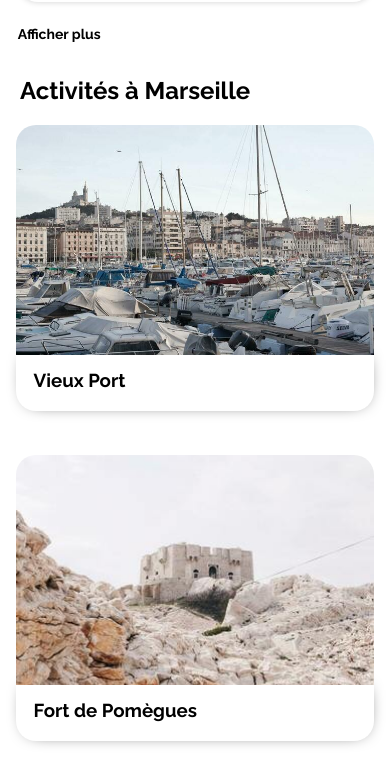
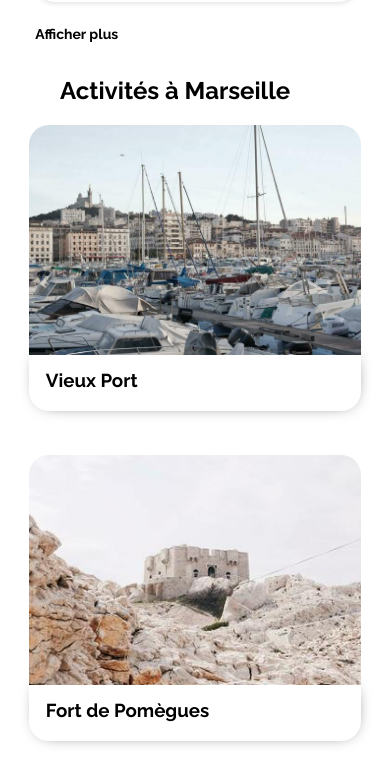
Before and after one commit to AdrienDev91/AdrienHartmann-2-21-05-2021, a plain HTML site: page index.html in a window 390 px wide. Shown: the part 3053-3836 px from the top of the page. Drawn offline with Linux system fonts and the light colour scheme.

Commit message:
Ajustements titre et tailles images en mobile

```diff
--- a/index.html
+++ b/index.html
@@ -296,14 +296,9 @@
 
         <!--Bloc3 "Activités à Marseille"-->
 
-        <h2 class="title-h2_bloc">Activités à Marseille</h2>
-
-
+        <h2 class="title-h2-act">Activités à Marseille</h2>
 
         <div class="container-activites">
-
-
-
 
             <div class="img-case3" id="pic1">
 
@@ -357,7 +352,6 @@
 
     </main>
 
-
     <!--Bas de Page-->
 
     <footer class="footer">
--- a/style.css
+++ b/style.css
@@ -244,7 +244,6 @@ a
 {
 	display: flex;
 	justify-content: flex-start;
-	width: 100%;
 	margin-left: 35px;
 }
 
@@ -414,6 +413,11 @@ a
 	grid-template-areas: "pic1 pic2 pic4 pic5""pic1 pic2 pic4 pic5""pic1 pic2 pic4 pic6""pic1 pic2 pic4 pic6""pic1 pic3 pic4 pic6""pic1 pic3 pic4 pic6";
 	grid-row-gap: 70px;
     grid-column-gap: 30px;
+}
+
+.title-h2-act
+{
+	margin-left: 35px;
 }
 
 .img-case3
@@ -591,7 +595,7 @@ a
 		background-color:white;
 		display: flex;
 		flex-direction: column;
-		width: 96%;
+		width: 87%;
 		margin: auto;
 	}
 
@@ -623,7 +627,7 @@ a
 
 	.populaire-boites
 	{
-		width: 92%;
+		width: 85%;
 		margin: auto;
 		padding-bottom: 22px;
 	}
@@ -642,9 +646,14 @@ a
 	{
 		display: flex;
 		flex-direction: column;
-		width: 92%;
+		width: 85%;
 		margin: auto;
         gap: 100px;
+	}
+
+	.title-h2-act
+	{
+		margin-left: 60px
 	}
 
 	.img-case3
@@ -712,6 +721,7 @@ a
    .img-case3
    {
         width: 30%;
+		margin: auto;
    }
 
    .img3
```
